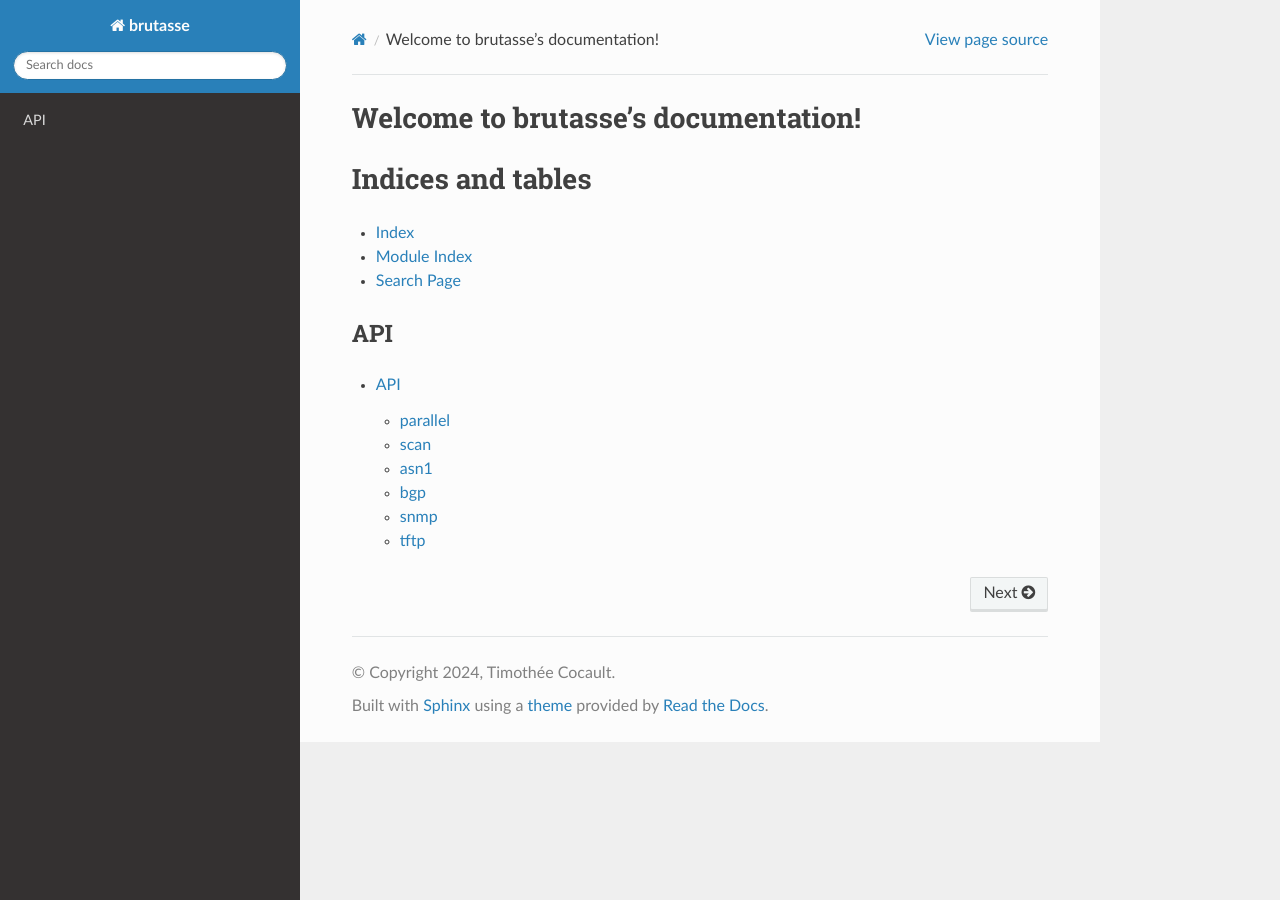
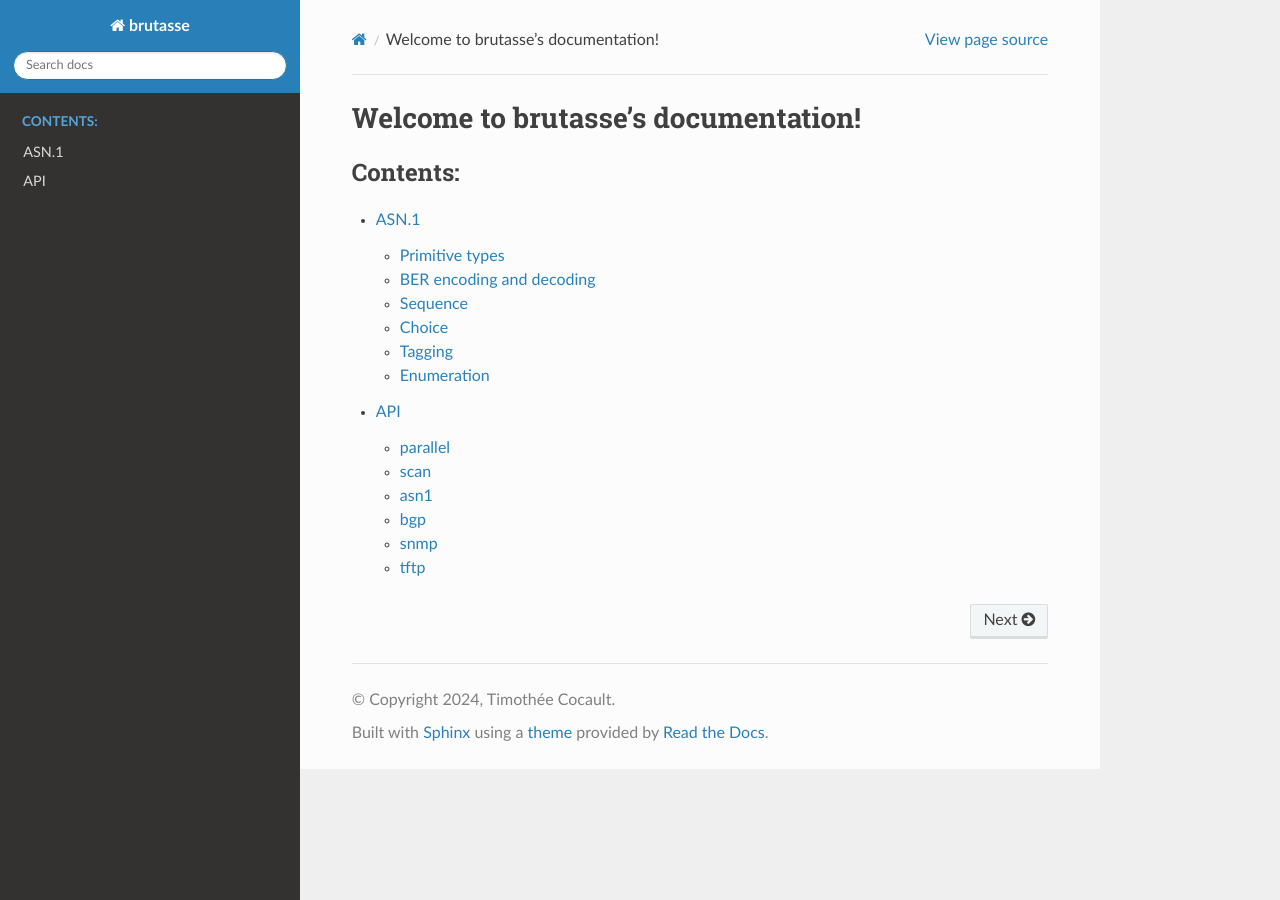
Before and after one commit to Tim---/brutasse, a Sphinx documentation site: the page built from docs/index.rst, in a window 1280 px wide. Built offline with Sphinx 7.4.7 and the Read the Docs theme 2.0.0, drawn with Linux system fonts in a browser that asks for light colours; part of the change alters nothing that is shown.

```diff
--- /dev/null
+++ b/docs/asn1.rst
@@ -0,0 +1,94 @@
+ASN.1
+=====
+
+.. py:currentmodule:: brutasse.asn1
+
+Brutasse comes with a minimal and incomplete ASN.1 implementation.
+Its initial goal is to contain just enough features to implement SNMP.
+Also, it is built with type annotations in mind.
+
+Primitive types
+---------------
+
+The ASN.1 module implements the four primitive types: :class:`Integer`,
+:class:`OctetString`, :class:`Null`, and :class:`ObjectIdentifier`.
+
+>>> from brutasse.asn1 import *
+>>> integer = Integer(1)
+>>> octet_string = OctetString(b'test')
+>>> null = Null()
+>>> oid1 = ObjectIdentifier((1, 3, 6, 1))
+>>> oid2 = ObjectIdentifier.from_string('1.3.6.1')
+
+Note that :class:`Integer` and :class:`OctetString`
+are subclasses of :class:`int` and :class:`bytes` respectively.
+
+BER encoding and decoding
+-------------------------
+
+Instances of ASN.1 types can be encoded and decoded in BER format:
+
+>>> ber_build(Integer(1))
+b'\x02\x01\x01'
+>>> ber_parse(b'\x02\x01\x01', Integer)
+Integer(1)
+
+Note that we need to provide the expected type to :func:`ber_parse`.
+
+Sequence
+--------
+
+We can create a custom sequence by subclassing the :class:`Sequence` class:
+
+>>> from dataclasses import dataclass
+>>> @dataclass
+... class MySequence(Sequence):
+...     number: Integer
+...     data: OctetString
+...
+>>> seq = MySequence(Integer(123), OctetString(b'test'))
+
+The type annotations are needed for serialization and deserialization.
+
+Choice
+------
+
+An ASN.1 choice is implemented using an :class:`types.UnionType` types:
+
+>>> ber_parse(b'\x02\x01\x01', OctetString | Integer)
+Integer(1)
+
+Tagging
+-------
+
+We can create a type with a different implicit tag using the
+:func:`identifier` decorator.
+
+>>> @identifier(TagClass.APPLICATION, 1)
+... class CustomInteger(Integer):
+...     pass
+>>> ber_build(CustomInteger(1))
+b'A\x01\x01'
+
+Enumeration
+-----------
+
+Enumerated types can be created with multiple inheritance:
+
+>>> import enum
+>>> class Boolean(Integer, enum.Enum):
+...     FALSE = 0
+...     TRUE = 1
+>>> ber_build(Boolean.TRUE)
+b'\x02\x01\x01'
+>>> ber_parse(b'\x02\x01\x01', Boolean)
+<Boolean.TRUE: Integer(1)>
+
+>>> class Perm(Integer, enum.Flag):
+...     READ = 4
+...     WRITE = 2
+...     EXECUTE = 1
+>>> ber_build(Perm.READ | Perm.WRITE)
+b'\x02\x01\x06'
+>>> ber_parse(b'\x02\x01\x06', Perm)
+<Perm.READ|WRITE: int(6)>
--- a/docs/conf.py
+++ b/docs/conf.py
@@ -14,7 +14,12 @@ release = "0.0.1"
 # -- General configuration ---------------------------------------------------
 # https://www.sphinx-doc.org/en/master/usage/configuration.html#general-configuration
 
-extensions = ["sphinx.ext.autodoc", "sphinx.ext.intersphinx", "sphinx.ext.autosummary"]
+extensions = [
+    "sphinx.ext.autodoc",
+    "sphinx.ext.intersphinx",
+    "sphinx.ext.autosummary",
+    "sphinx.ext.doctest",
+]
 
 templates_path = ["_templates"]
 exclude_patterns = ["_build", "Thumbs.db", ".DS_Store"]
--- a/docs/index.rst
+++ b/docs/index.rst
@@ -1,28 +1,9 @@
-.. brutasse documentation master file, created by
-   sphinx-quickstart on Sat Feb 10 22:11:01 2024.
-   You can adapt this file completely to your liking, but it should at least
-   contain the root `toctree` directive.
-
 Welcome to brutasse's documentation!
 ====================================
 
 .. toctree::
-   :maxdepth: 3
+   :maxdepth: 2
    :caption: Contents:
 
-
-
-Indices and tables
-==================
-
-* :ref:`genindex`
-* :ref:`modindex`
-* :ref:`search`
-
-API
---------
-
-.. toctree::
-   :maxdepth: 5
-
+   asn1
    api
```
